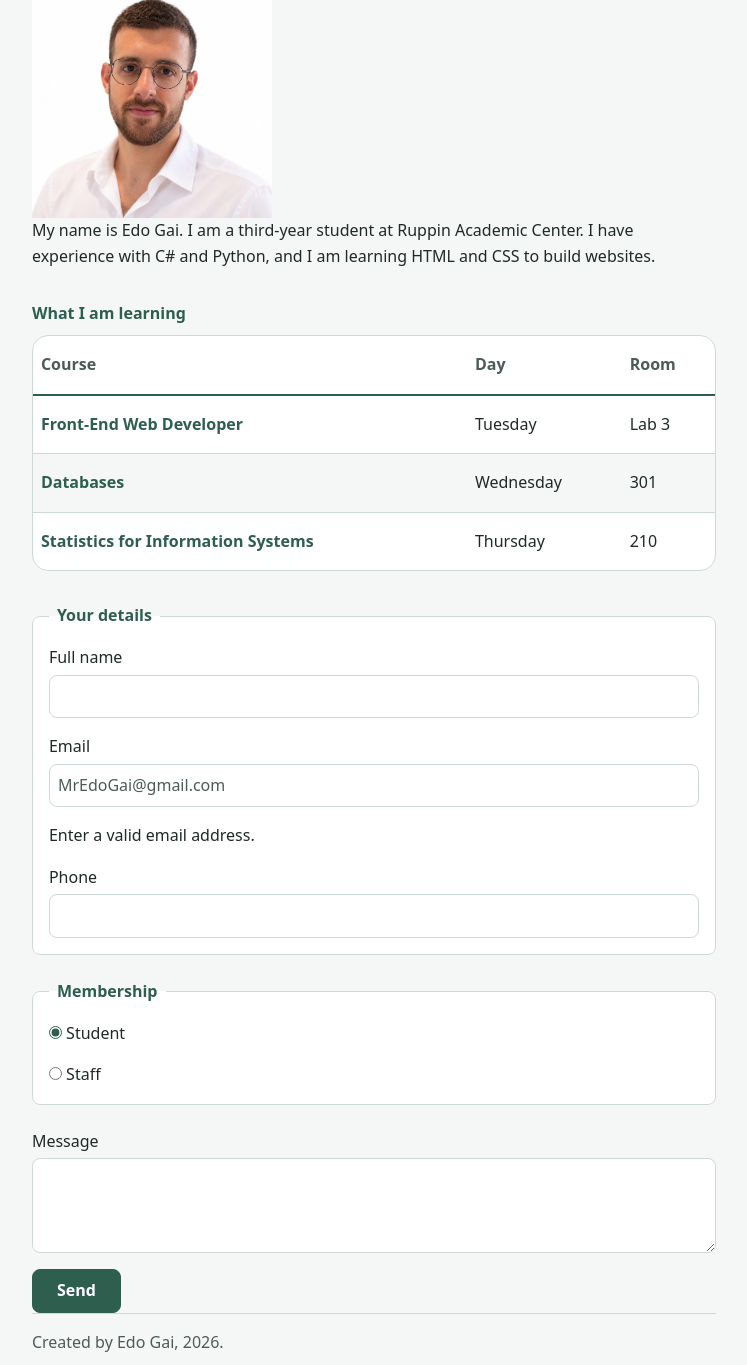
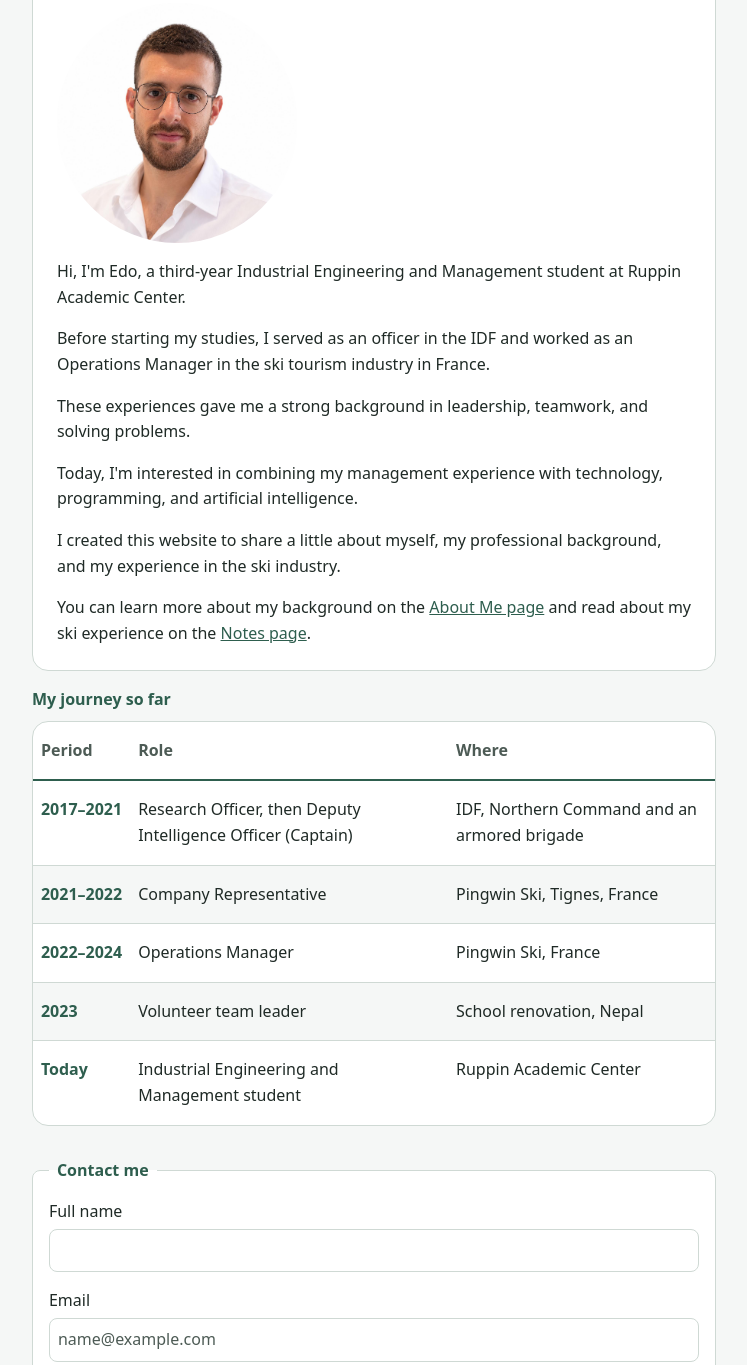
Before and after one commit to edoguuy/internet-course-homework, a plain HTML site: page homework/hw-1/index.html in a window 1280 px wide. Shown: the part 258-1623 px from the top of the page, without its empty margins (266-1013 px from the left). Drawn offline with Linux system fonts and the light colour scheme.

Commit message:
Rewrite home page: intro card, journey timeline table, contact form
Nav moved above the header so it stays in the same position as on the other pages.

```diff
--- a/homework/hw-1/index.html
+++ b/homework/hw-1/index.html
@@ -3,84 +3,94 @@
   <head>
     <meta charset="utf-8">
     <meta name="viewport" content="width=device-width, initial-scale=1">
-
-    <title>MR Edo Gai</title>
+    <title>Edo Gai</title>
     <link rel="stylesheet" href="styles.css">
   </head>
 
   <body>
-    <header>
-      <h1>Edo Gai</h1>
-      <p>Third-year student at Ruppin with experience in C# and Python.</p>
-     </header>
-
     <nav>
       <ul>
         <li><a href="index.html" aria-current="page">Main</a></li>
-        <li><a href="about.html">About me</a></li>
+        <li><a href="about.html">About Me</a></li>
         <li><a href="notes.html">Notes</a></li>
       </ul>
     </nav>
 
+    <header>
+      <h1>Edo Gai</h1>
+      <p>From leadership and operations to engineering and technology.</p>
+    </header>
+
     <main>
-      <section>
-        <h2>About me</h2>
-        <img src="./images/edo-gai-portrait.jpeg" alt="Portrait of Edo Gai" width="240" height="240">
-        <p>My name is Edo Gai. I am a third-year student at Ruppin Academic Center. I have experience with C# and Python, and I am learning HTML and CSS to build websites.</p>
+      <section class="card">
+        <h2>Who I Am</h2>
+        <img class="avatar" src="./images/edo-gai-portrait.jpeg" alt="Portrait of Edo Gai" width="240" height="240">
+        <p>Hi, I'm Edo, a third-year Industrial Engineering and Management student at Ruppin Academic Center.</p>
+        <p>Before starting my studies, I served as an officer in the IDF and worked as an Operations Manager in the ski tourism industry in France.</p>
+        <p>These experiences gave me a strong background in leadership, teamwork, and solving problems.</p>
+        <p>Today, I'm interested in combining my management experience with technology, programming, and artificial intelligence.</p>
+        <p>I created this website to share a little about myself, my professional background, and my experience in the ski industry.</p>
+        <p>You can learn more about my background on the <a href="about.html">About Me page</a> and read about my ski experience on the <a href="notes.html">Notes page</a>.</p>
       </section>
 
       <table>
-        <caption>What I am learning</caption>
+        <caption>My journey so far</caption>
         <thead>
           <tr>
-            <th scope="col">Course</th>
-            <th scope="col">Day</th>
-            <th scope="col">Room</th>
+            <th scope="col">Period</th>
+            <th scope="col">Role</th>
+            <th scope="col">Where</th>
           </tr>
         </thead>
         <tbody>
           <tr>
-            <th scope="row">Front-End Web Developer</th>
-            <td>Tuesday</td>
-            <td>Lab 3</td>
+            <th scope="row">2017–2021</th>
+            <td>Research Officer, then Deputy Intelligence Officer (Captain)</td>
+            <td>IDF, Northern Command and an armored brigade</td>
           </tr>
           <tr>
-            <th scope="row">Databases</th>
-            <td>Wednesday</td>
-            <td>301</td>
+            <th scope="row">2021–2022</th>
+            <td>Company Representative</td>
+            <td>Pingwin Ski, Tignes, France</td>
           </tr>
           <tr>
-            <th scope="row">Statistics for Information Systems</th>
-            <td>Thursday</td>
-            <td>210</td>
+            <th scope="row">2022–2024</th>
+            <td>Operations Manager</td>
+            <td>Pingwin Ski, France</td>
+          </tr>
+          <tr>
+            <th scope="row">2023</th>
+            <td>Volunteer team leader</td>
+            <td>School renovation, Nepal</td>
+          </tr>
+          <tr>
+            <th scope="row">Today</th>
+            <td>Industrial Engineering and Management student</td>
+            <td>Ruppin Academic Center</td>
           </tr>
         </tbody>
       </table>
 
       <form method="get">
         <fieldset>
-            <legend>Your details</legend>
+          <legend>Contact me</legend>
           <p><label for="full-name">Full name</label> <input type="text" id="full-name" name="full-name" required></p>
           <p>
             <label for="email">Email</label>
-              <input type="email" id="email" name="email" placeholder="MrEdoGai@gmail.com" required aria-describedby="email-hint">
+            <input type="email" id="email" name="email" placeholder="name@example.com" required aria-describedby="email-hint">
           </p>
           <p id="email-hint">Enter a valid email address.</p>
           <p><label for="phone">Phone</label> <input type="tel" id="phone" name="phone"></p>
         </fieldset>
         <fieldset>
-            <legend>Membership</legend>
-            <p><input type="radio" id="member-student" name="membership" value="student" checked> <label for="member-student">Student</label></p>
-            <p><input type="radio" id="member-staff" name="membership" value="staff"> <label for="member-staff">Staff</label></p>
+          <legend>I'm contacting you about</legend>
+          <p><input type="radio" id="topic-work" name="topic" value="work" checked> <label for="topic-work">Work</label></p>
+          <p><input type="radio" id="topic-studies" name="topic" value="studies"> <label for="topic-studies">Studies</label></p>
         </fieldset>
         <p><label for="message">Message</label> <textarea id="message" name="message" rows="3"></textarea></p>
         <button type="submit">Send</button>
       </form>
-
-
-
     </main>
-
 
     <footer>
       <p>Created by Edo Gai, 2026.</p>
```
Lines whose indentation alone changed are shown as unchanged.
